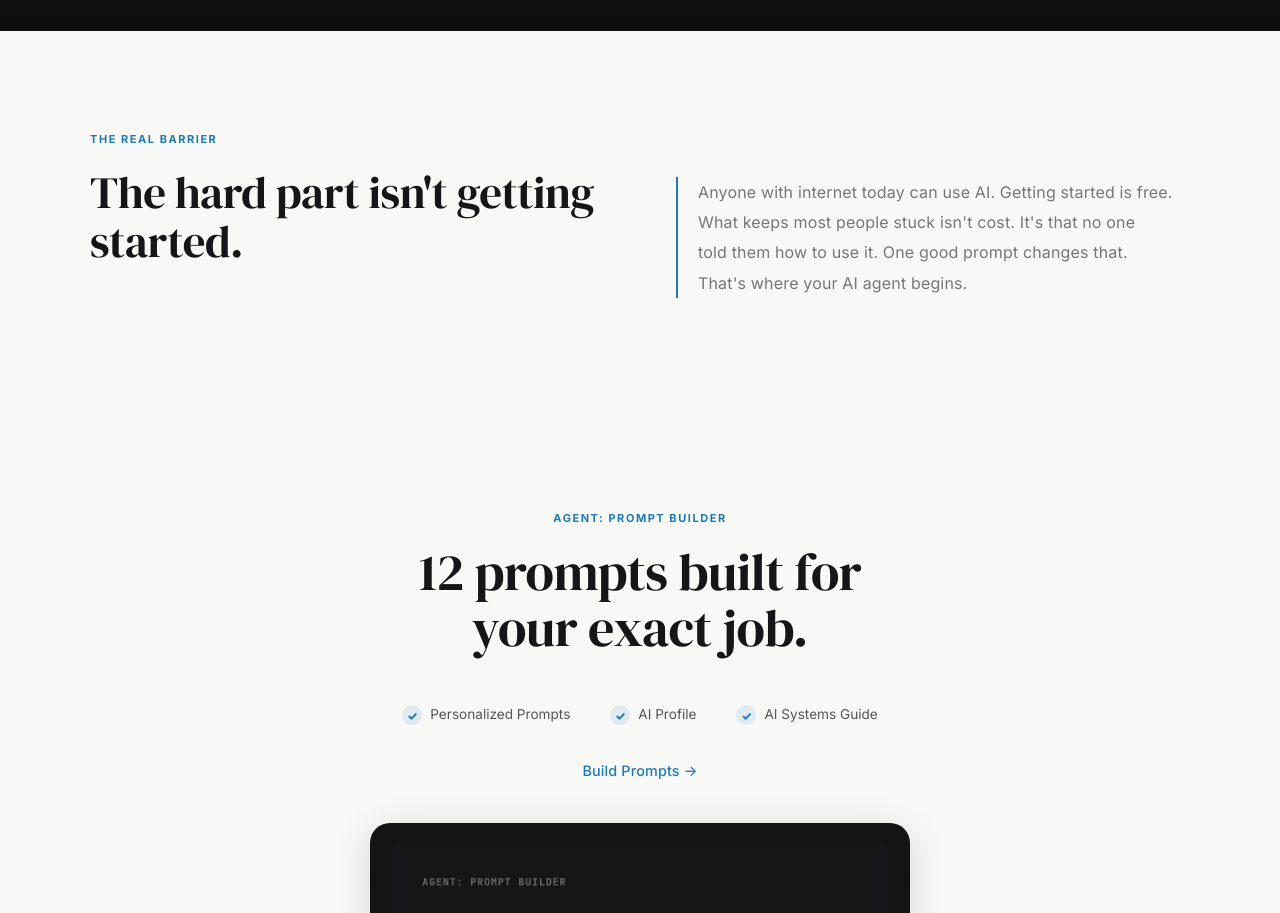
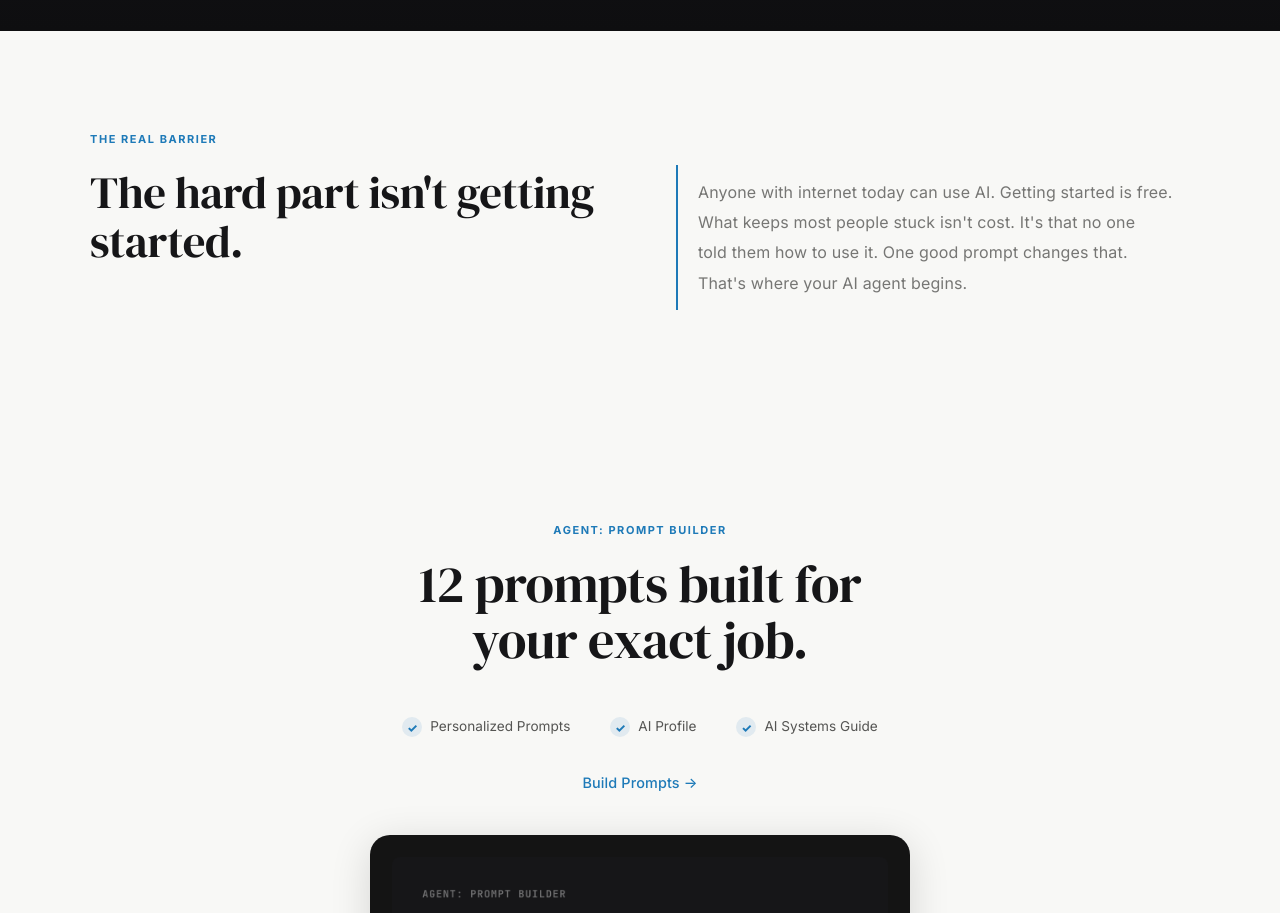
Before and after one commit to coolcalvin457-tech/agent-timesaver-nextjs, a Next.js app: page / in a window 1280 px wide. Shown: the part 1300-2213 px from the top of the page. Built offline with nearby package versions, Linux system fonts and the light colour scheme.

Commit message:
Manifesto section: extend blue line 12px beyond body text on top and bottom

```diff
--- a/app/globals.css
+++ b/app/globals.css
@@ -1312,7 +1312,7 @@ input, textarea {
 }
 
 .manifesto-split-right {
-  padding-top: 46px;
+  padding-top: 34px;
 }
 
 .manifesto-body {
@@ -1323,6 +1323,8 @@ input, textarea {
   line-height: 1.9;
   border-left: 2px solid var(--cta);
   padding-left: 20px;
+  padding-top: 12px;
+  padding-bottom: 12px;
 }
 
 @media (max-width: 768px) {
```
